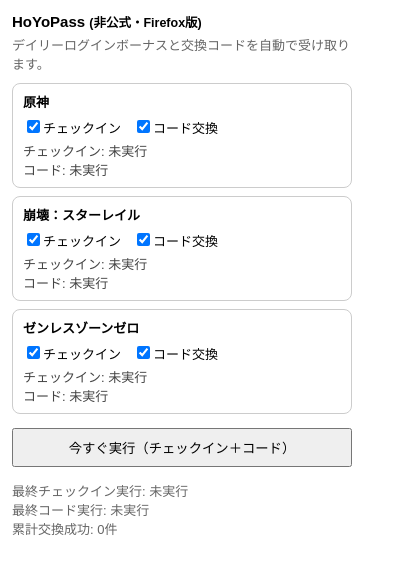
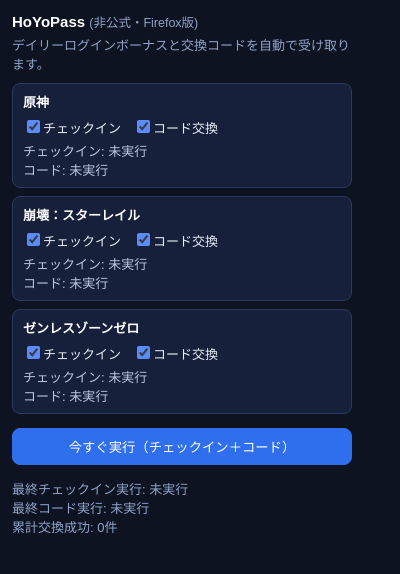
Before and after one commit to HaruSameee/hoyopass-firefox, a browser extension: page popup.html in a window 400 px wide. Drawn offline with Linux system fonts and the light colour scheme.

Commit message:
Polish README for general users; switch popup to night theme

```diff
--- a/popup.html
+++ b/popup.html
@@ -4,17 +4,25 @@
 <meta charset="utf-8">
 <title>HoYoPass</title>
 <style>
-  body { font-family: sans-serif; width: 340px; margin: 0; padding: 12px; font-size: 13px; }
-  h1 { font-size: 15px; margin: 0 0 4px; }
-  .sub { color: #666; margin-bottom: 10px; }
-  .game { border: 1px solid #ccc; border-radius: 8px; padding: 8px 10px; margin-bottom: 8px; }
-  .game h2 { font-size: 13px; margin: 0 0 6px; display: flex; justify-content: space-between; }
-  .game h2 .count { color: #666; font-weight: normal; }
+  :root { color-scheme: dark; }
+  body { font-family: sans-serif; width: 340px; margin: 0; padding: 12px; font-size: 13px;
+         background: #0d1321; color: #e8edf7; }
+  h1 { font-size: 15px; margin: 0 0 4px; color: #ffffff; }
+  h1 small { color: #8fa3c8; font-weight: normal; }
+  .sub { color: #8fa3c8; margin-bottom: 10px; }
+  .game { background: #16203a; border: 1px solid #2a3a5f; border-radius: 8px;
+          padding: 8px 10px; margin-bottom: 8px; }
+  .game h2 { font-size: 13px; margin: 0 0 6px; display: flex; justify-content: space-between; color: #ffffff; }
+  .game h2 .count { color: #8fa3c8; font-weight: normal; }
   .row { display: flex; gap: 12px; margin-bottom: 4px; }
-  .status { color: #444; white-space: pre-line; }
-  button { width: 100%; padding: 8px; margin: 6px 0; cursor: pointer; }
-  .footer { color: #666; margin-top: 8px; white-space: pre-line; }
+  .status { color: #b9c6de; white-space: pre-line; }
+  button { width: 100%; padding: 8px; margin: 6px 0; cursor: pointer;
+           background: #2f6fed; color: #ffffff; border: 1px solid #2f6fed; border-radius: 8px; }
+  button:hover { background: #3b7bff; }
+  button:disabled { background: #24365e; border-color: #24365e; color: #8fa3c8; cursor: default; }
+  .footer { color: #8fa3c8; margin-top: 8px; white-space: pre-line; }
   label { cursor: pointer; }
+  input[type="checkbox"] { accent-color: #5b8cff; }
 </style>
 </head>
 <body>
```
Also changed, not shown: README.md.
